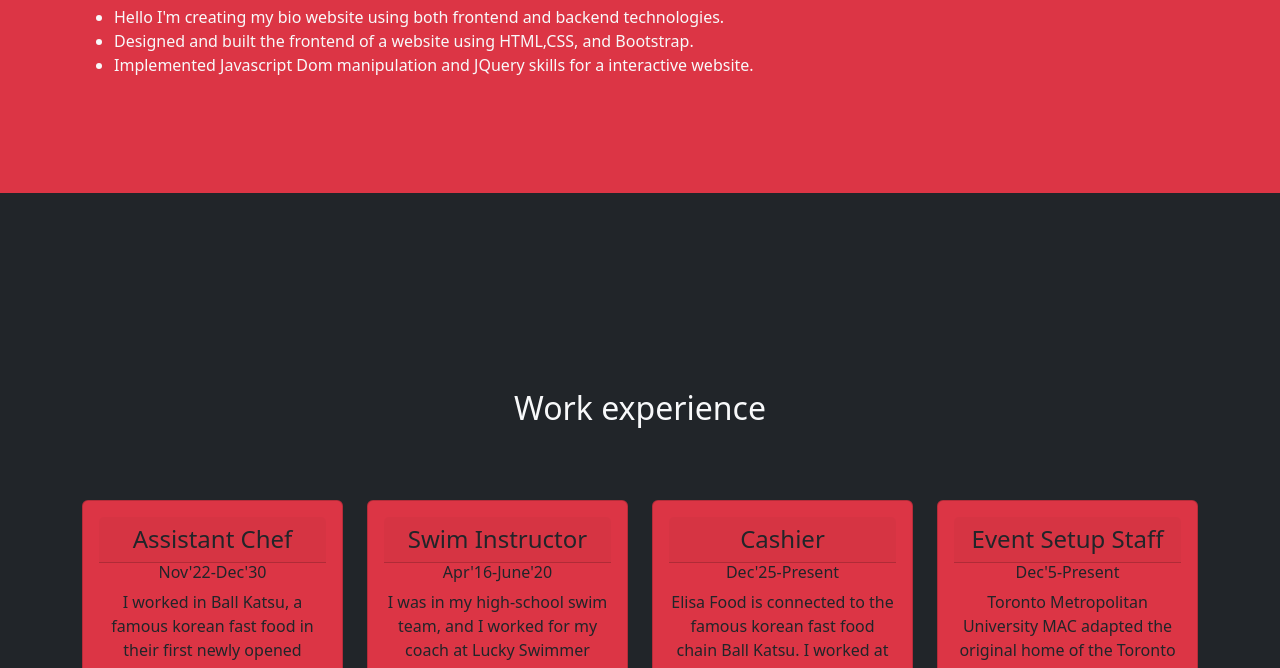
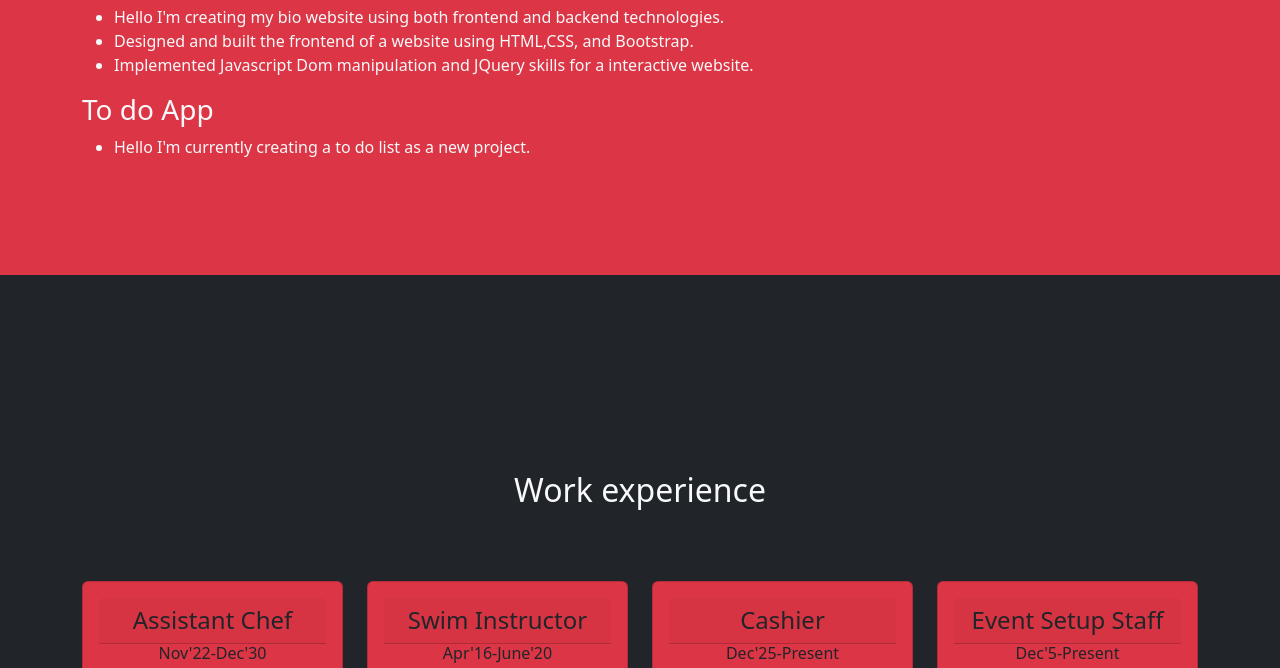
Before and after one commit to JoeyHWan/Bio-Website, a website: page dist/index.html in a window 1280 px wide. Shown: the part 1615-2283 px from the top of the page. Drawn offline with nearby package versions, Linux system fonts and the light colour scheme.

Commit message:
added a little to the projects

```diff
--- a/dist/index.html
+++ b/dist/index.html
@@ -99,6 +99,10 @@
                 <li >Hello I'm creating my bio website using both frontend and backend technologies.</li>
                 <li >Designed and built the frontend of a website using HTML,CSS, and Bootstrap.</li>
                 <li >Implemented Javascript Dom manipulation and JQuery skills for a interactive website.</li>
+            </ul>
+            <h3>To do App</h3>
+            <ul id="list">
+                <li >Hello I'm currently creating a to do list as a new project.</li>
             </ul>
 
         </div>
```
